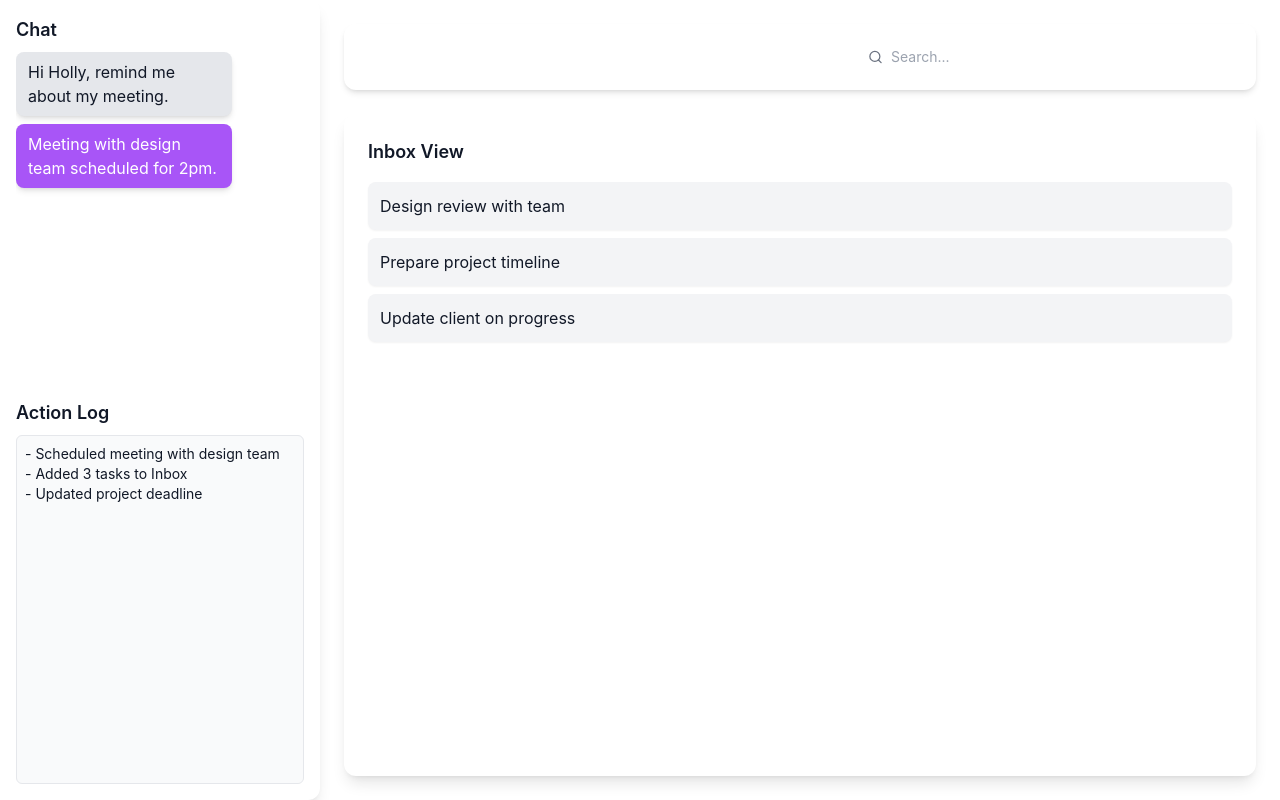
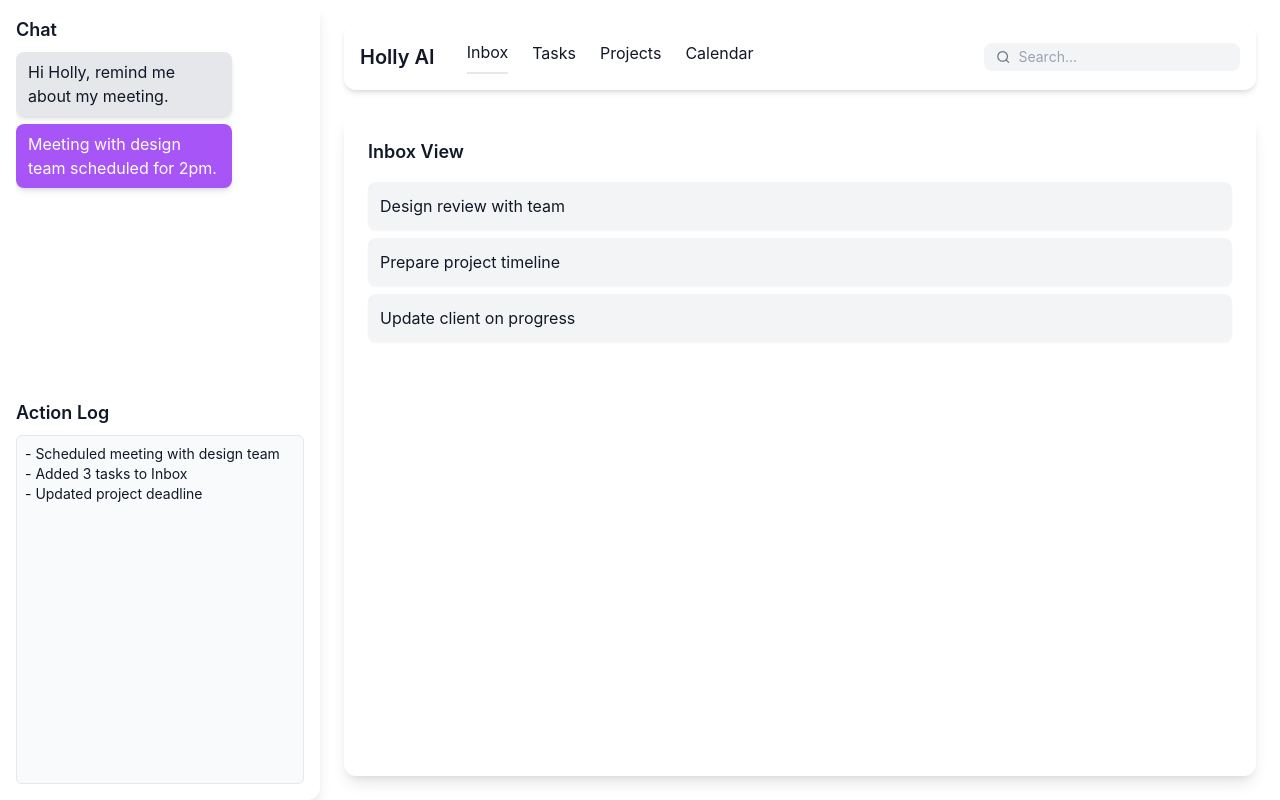
Before and after one commit to holly-ai-2025/holly-v6, a React (Vite) app in the folder apps/frontend/: page / in a window 1280 px wide. Built offline with nearby package versions, Linux system fonts and the light colour scheme.

Commit message:
fix(ui): switch top bar to white background with purple nav text for visibility

```diff
--- a/apps/frontend/src/App.tsx
+++ b/apps/frontend/src/App.tsx
@@ -77,26 +77,27 @@ const App = () => {
       {/* Main Content */}
       <div className="flex-1 flex flex-col p-6">
         {/* Top Bar */}
-        <div className="flex items-center justify-between bg-medium-purple text-white p-4 rounded-xl shadow-md space-x-6">
-          <h1 className="text-xl font-semibold flex-shrink-0">Holly AI</h1>
-
-          {/* Menu Items */}
+        <div className="flex items-center justify-between bg-white text-deep-purple p-4 rounded-xl shadow-md">
+          {/* Left: Logo + Nav */}
+          <div className="flex items-center space-x-8">
+            <h1 className="text-xl font-semibold">Holly AI</h1>
             <nav className="flex space-x-6">
               {["Inbox", "Tasks", "Projects", "Calendar"].map((item) => (
                 <button
                   key={item}
                   onClick={() => setActive(item)}
-                className={`pb-2 text-white hover:text-light-purple ${
-                  active === item ? "border-b-2 border-white" : ""
+                  className={`pb-2 hover:text-medium-purple ${
+                    active === item ? "border-b-2 border-medium-purple" : ""
                   }`}
                 >
                   {item}
                 </button>
               ))}
             </nav>
+          </div>
 
-          {/* Search Bar */}
-          <div className="flex items-center bg-white rounded-lg px-3 py-1 text-gray-900 flex-1 max-w-sm ml-auto">
+          {/* Right: Search */}
+          <div className="flex items-center bg-gray-100 rounded-lg px-3 py-1 text-gray-900 w-64">
             <Search className="w-4 h-4 mr-2 text-gray-500" />
             <input
               type="text"
```
Lines whose indentation alone changed are shown as unchanged.
